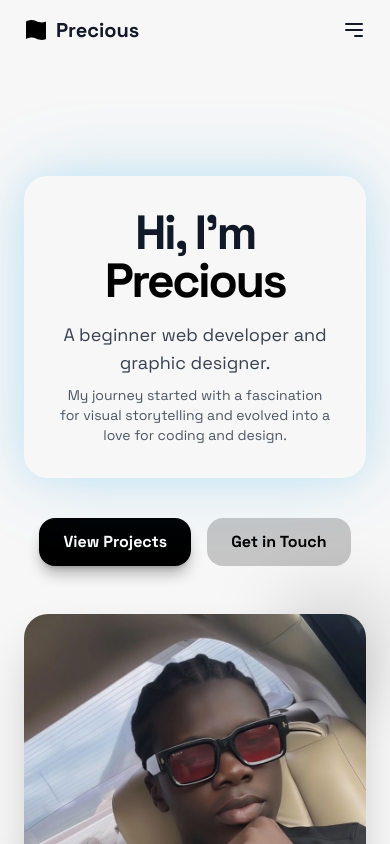
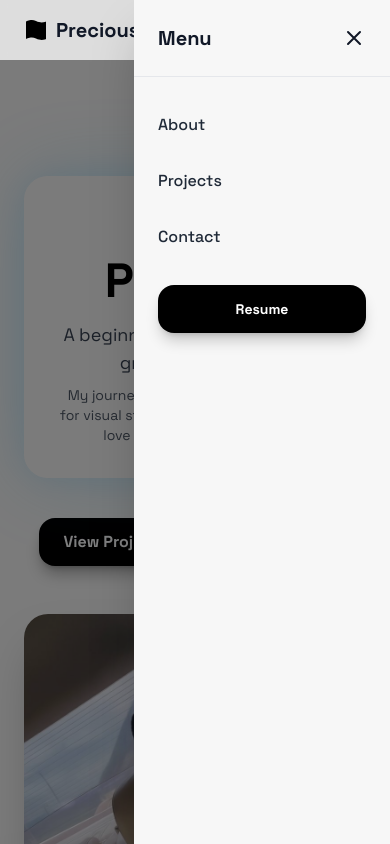
Before and after one commit to precious12-s/index.html, a plain HTML site: page index.html in a window 390 px wide. Both pictures are taken after a click on the button 354 px from the left and 30 px from the top of the page. Shown: the top 844 px of the page. Drawn offline with nearby package versions, Linux system fonts and the light colour scheme.

Commit message:
Implement mobile menu and enhance layout
Added mobile menu functionality and improved layout.

```diff
--- a/index.html
+++ b/index.html
@@ -38,6 +38,13 @@
       .animate-slide-up {
         animation: slide-up 0.8s ease-out forwards;
       }
+      .mobile-menu {
+        transform: translateX(100%);
+        transition: transform 0.3s ease-in-out;
+      }
+      .mobile-menu.active {
+        transform: translateX(0);
+      }
     </style>
 </head>
 <body class="bg-background-light dark:bg-background-dark font-display text-gray-800 dark:text-gray-300">
@@ -58,13 +65,39 @@
 <a class="hidden md:inline-flex items-center justify-center rounded-lg h-10 px-5 bg-primary text-white text-sm font-bold shadow-lg shadow-primary/20 hover:bg-opacity-90 transition-all" href="#">
             Resume
           </a>
-<button class="md:hidden text-gray-900 dark:text-white">
+<button id="menuButton" class="md:hidden text-gray-900 dark:text-white">
 <svg class="h-6 w-6" fill="none" stroke="currentColor" viewbox="0 0 24 24" xmlns="http://www.w3.org/2000/svg">
 <path d="M4 6h16M4 12h16m-7 6h7" stroke-linecap="round" stroke-linejoin="round" stroke-width="2"></path>
 </svg>
 </button>
 </nav>
 </header>
+
+<!-- Mobile Menu -->
+<div id="mobileMenu" class="mobile-menu fixed top-0 right-0 bottom-0 w-64 bg-background-light dark:bg-background-dark shadow-2xl z-50 md:hidden">
+<div class="flex flex-col h-full">
+<div class="flex items-center justify-between p-6 border-b border-gray-200 dark:border-gray-800">
+<span class="text-xl font-bold text-gray-900 dark:text-white">Menu</span>
+<button id="closeMenu" class="text-gray-900 dark:text-white">
+<svg class="h-6 w-6" fill="none" stroke="currentColor" viewbox="0 0 24 24" xmlns="http://www.w3.org/2000/svg">
+<path d="M6 18L18 6M6 6l12 12" stroke-linecap="round" stroke-linejoin="round" stroke-width="2"></path>
+</svg>
+</button>
+</div>
+<div class="flex flex-col gap-2 p-6">
+<a class="text-base font-medium hover:text-primary transition-colors py-3" href="#about" onclick="closeMenu()">About</a>
+<a class="text-base font-medium hover:text-primary transition-colors py-3" href="#projects" onclick="closeMenu()">Projects</a>
+<a class="text-base font-medium hover:text-primary transition-colors py-3" href="#contact" onclick="closeMenu()">Contact</a>
+<a class="inline-flex items-center justify-center rounded-lg h-12 px-5 bg-primary text-white text-sm font-bold shadow-lg shadow-primary/20 hover:bg-opacity-90 transition-all mt-4" href="#">
+Resume
+</a>
+</div>
+</div>
+</div>
+
+<!-- Overlay -->
+<div id="overlay" class="fixed inset-0 bg-black/50 z-40 hidden md:hidden"></div>
+
 <main class="pt-24">
 <section class="container mx-auto px-6 py-20 animate-slide-up">
 <div class="grid md:grid-cols-2 gap-12 items-center">
@@ -122,7 +155,6 @@
 </div>
 </div>
 </div>
-</div>
 </section>
 <section class="container mx-auto px-6 py-20" id="contact">
 <div class="text-center mb-12">
@@ -163,4 +195,33 @@
 </div>
 </footer>
 </div>
+
+<script>
+  const menuButton = document.getElementById('menuButton');
+  const closeMenuButton = document.getElementById('closeMenu');
+  const mobileMenu = document.getElementById('mobileMenu');
+  const overlay = document.getElementById('overlay');
+
+  function openMenu() {
+    mobileMenu.classList.add('active');
+    overlay.classList.remove('hidden');
+    document.body.style.overflow = 'hidden';
+  }
+
+  function closeMenu() {
+    mobileMenu.classList.remove('active');
+    overlay.classList.add('hidden');
+    document.body.style.overflow = '';
+  }
+
+  menuButton.addEventListener('click', openMenu);
+  closeMenuButton.addEventListener('click', closeMenu);
+  overlay.addEventListener('click', closeMenu);
+
+  // Close menu when clicking on menu links
+  const menuLinks = mobileMenu.querySelectorAll('a');
+  menuLinks.forEach(link => {
+    link.addEventListener('click', closeMenu);
+  });
+</script>
 </body></html>
```
